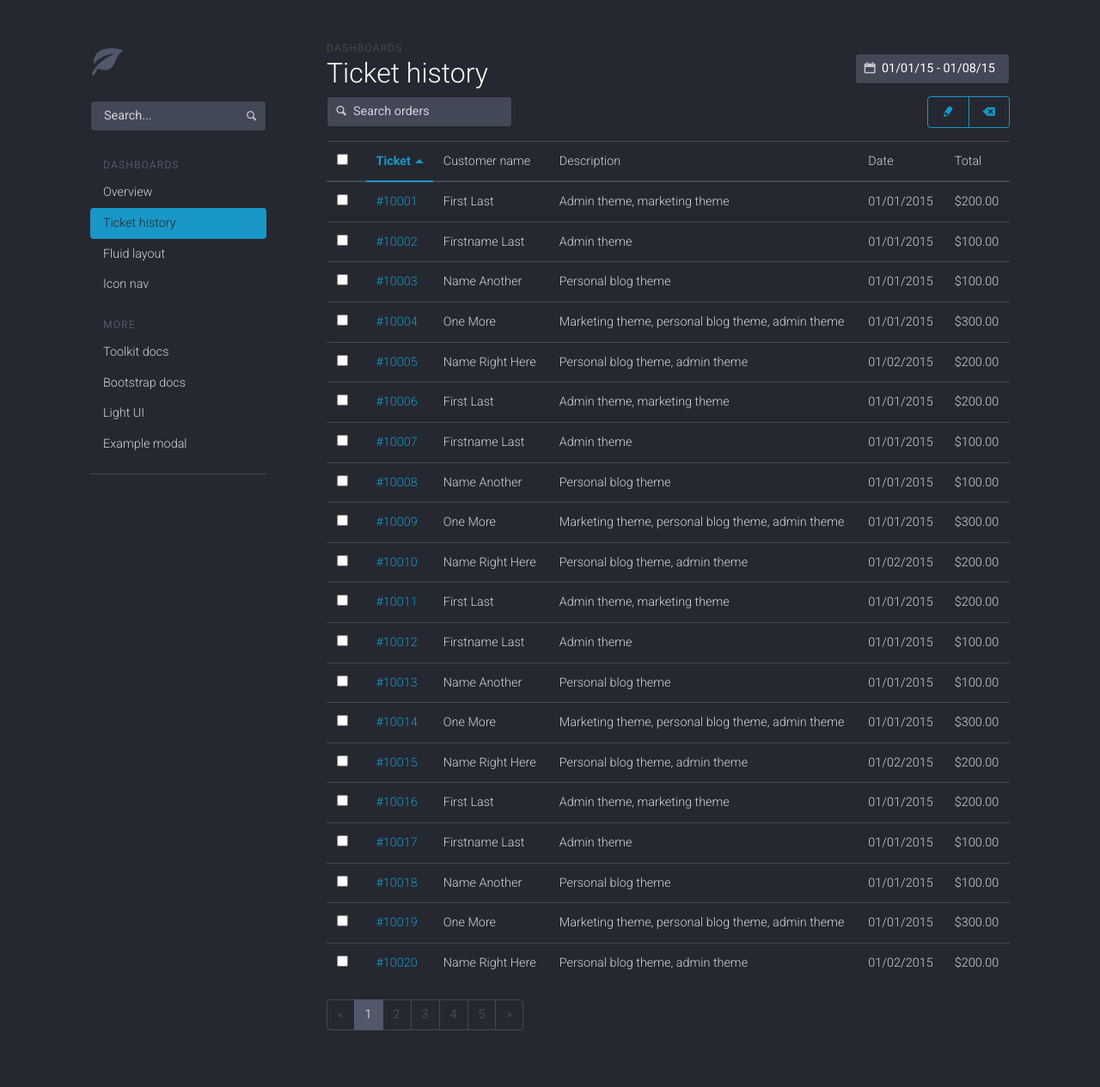
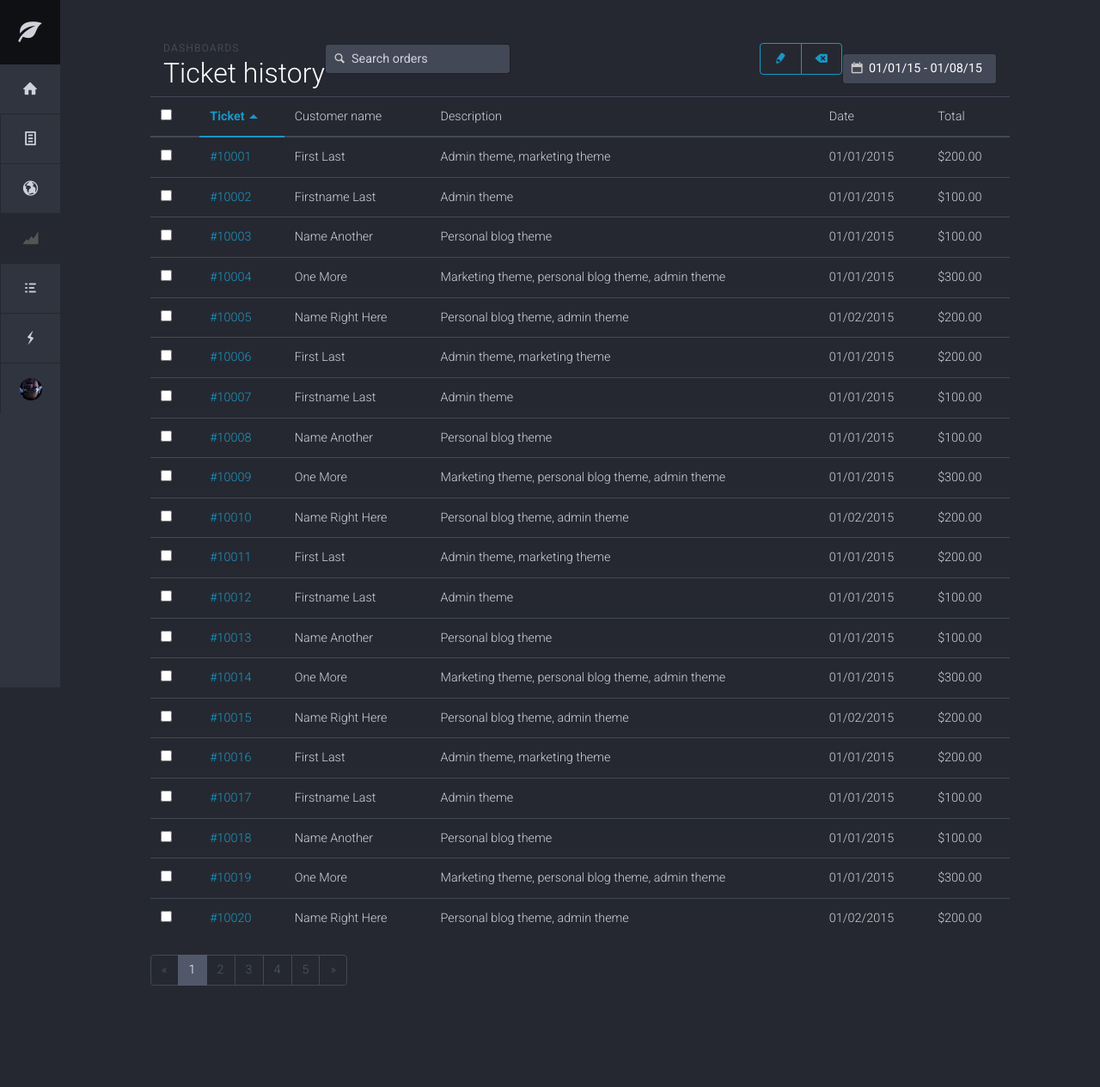
Before and after one commit to milesinada/QlickBook, a Django app: page /ticket-history/ in a window 1280 px wide. Shown: the whole page at 86% size. After the commit the page ends 1147 px from the top, so only its background shows below. Run offline with Django 4.2, Linux system fonts and the light colour scheme; some libraries are stand-ins or nearby versions.

Commit message:
Ticket-history navagation

```diff
--- a/config/settings.py
+++ b/config/settings.py
@@ -127,4 +127,4 @@ STATIC_ROOT = str(BASE_DIR.joinpath('staticfiles'))
 
 DEFAULT_AUTO_FIELD = 'django.db.models.BigAutoField'
 # AUTH_USER_MODEL='accounts.CustomUser'
-LOGIN_REDIRECT_URL = '/projects'
+LOGIN_REDIRECT_URL = '/projects/list'
--- a/templates/icon-nav.html
+++ b/templates/icon-nav.html
@@ -40,19 +40,19 @@
 <div class="with-iconav">
 
   <nav class="iconav">
-    <a class="iconav-brand" href="../index.html">
+    <a class="iconav-brand" href="{% url 'home' %}">
       <span class="icon icon-leaf iconav-brand-icon"></span>
     </a>
     <div class="iconav-slider">
       <ul class="nav nav-pills iconav-nav flex-md-column">
         <li class="nav-item">
-          <a class="nav-link" href="../index.html" title="Overview" data-toggle="tooltip" data-placement="right" data-container="body">
+          <a class="nav-link" href="{% url 'project_list' %}" title="Overview" data-toggle="tooltip" data-placement="right" data-container="body">
             <span class="icon icon-home"></span>
             <small class="iconav-nav-label hidden-md-up">Overview</small>
           </a>
         </li>
         <li class="nav-item">
-          <a class="nav-link" href="../order-history/index.html" title="Order history" data-toggle="tooltip" data-placement="right" data-container="body">
+          <a class="nav-link" href="{% url 'ticket-history' %}" title="Order history" data-toggle="tooltip" data-placement="right" data-container="body">
             <span class="icon icon-text-document"></span>
             <small class="iconav-nav-label hidden-md-up">History</small>
           </a>
--- a/templates/ticket-history.html
+++ b/templates/ticket-history.html
@@ -1,5 +1,7 @@
+{% extends 'icon-nav.html' %}
 {% load static %}
 
+{% block content %}
 
 <!DOCTYPE html>
 <html lang="en">
@@ -38,7 +40,7 @@
 
 <body>
   <div class="container">
-    <div class="row">
+    <!-- <div class="row">
       <div class="col-md-3 sidebar">
         <nav class="sidebar-nav">
           <div class="sidebar-header">
@@ -97,7 +99,7 @@
         </nav>
       </div>
       <div class="col-md-9 content">
-        <div class="dashhead">
+        <div class="dashhead"> -->
   <div class="dashhead-titles">
     <h6 class="dashhead-subtitle">Dashboards</h6>
     <h2 class="dashhead-title">Ticket history</h2>
@@ -365,3 +367,5 @@
     </script>
   </body>
 </html>
+
+{% endblock content %}
```
Also changed, not shown: db.sqlite3.
